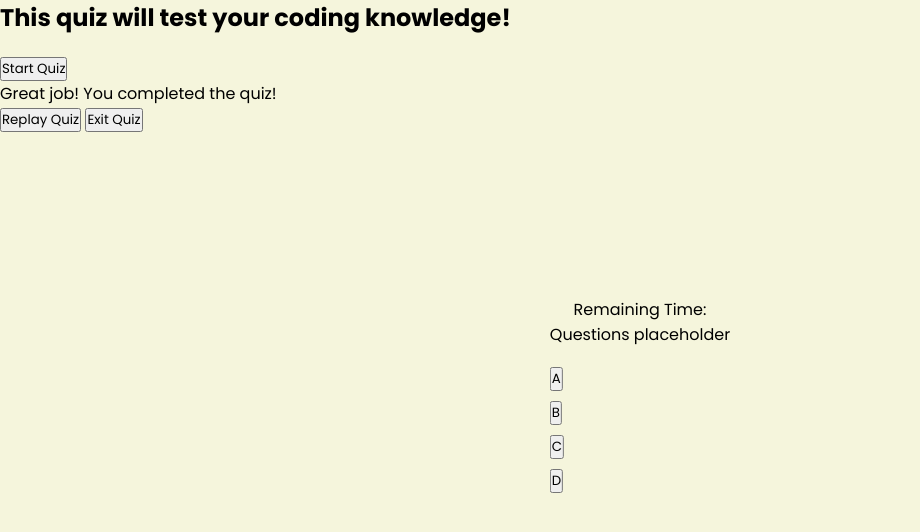
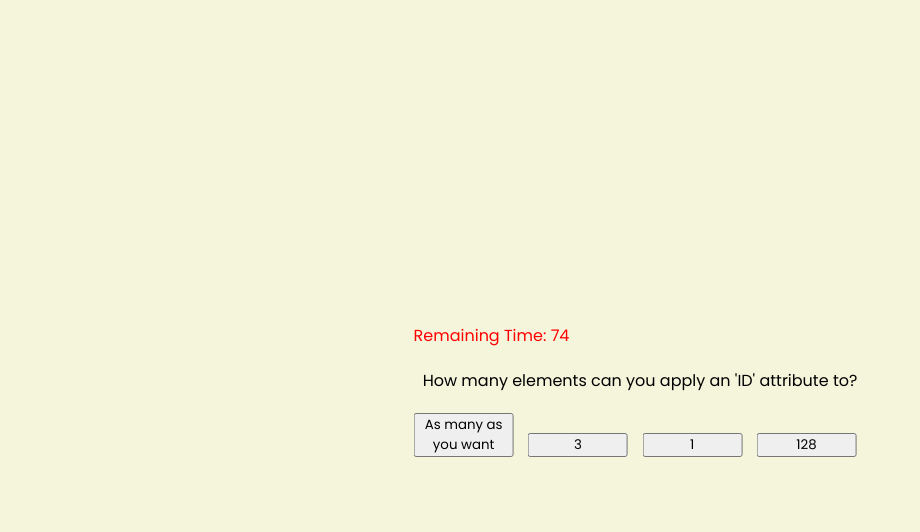
Before and after one commit to kyairlakayla/code-quiz, a plain HTML site: page index.html in a window 1280 px wide. Both pictures are taken after a click on the button "Start Quiz". Shown: the whole page, without its empty margins (0-920 px from the left). Drawn offline with Linux system fonts and the light colour scheme.

Commit message:
setup timer element +loop questions in javascript

```diff
--- a/assets/script.js
+++ b/assets/script.js
@@ -0,0 +1,135 @@
+// Target HTML elements
+var startQuizDiv = document.getElementById("start-page");
+var quizBody = document.getElementById("quiz-start");
+var quizTimer = document.getElementById("timer");
+var quizQuestions = document.getElementById("questions");
+var answerOptions = document.getElementById("answer-options");
+var answerResult = document.getElementById("answer-result");
+var resultBox = document.getElementById("results-box");
+var finalScore = document.getElementById("score");
+var startBtn = document.getElementById("start-btn")
+var questionText = document.getElementById("question-text");
+var buttonA = document.getElementById("a");
+var buttonB = document.getElementById("b");
+var buttonC = document.getElementById("c");
+var buttonD = document.getElementById("d");
+var buttonRestart = document.getElementById("restart");
+var buttonQuit = document.getElementById("quit");
+
+// Quiz questions object array
+var quizQuestions = [{
+    question: "How many elements can you apply an 'ID' attribute to?",
+    choiceA: "As many as you want",
+    choiceB: "3",
+    choiceC: "1",
+    choiceD: "128",
+    correctAnswer: "c"},
+  {
+    question: "What does DOM stand for?",
+    choiceA: "Document Object Model",
+    choiceB: "Display Object Management",
+    choiceC: "Digital Ordinance Model",
+    choiceD: "Desktop Oriented Mode",
+    correctAnswer: "a"},
+   {
+    question: "What is used primarily to add styling to a web page?",
+    choiceA: "HTML",
+    choiceB: "CSS",
+    choiceC: "Python",
+    choiceD: "React.js",
+    correctAnswer: "b"},
+    {
+    question: "What HTML tags are JavaScript code wrapped in?",
+    choiceA: "&lt;div&gt;",
+    choiceB: "&lt;link&gt;",
+    choiceC: "&lt;head&gt;",
+    choiceD: "&lt;script&gt;",
+    correctAnswer: "d"},
+    {
+    question: "When is localStorage data cleared?",
+    choiceA: "No expiration time",
+    choiceB: "On page reload",
+    choiceC: "On browser close",
+    choiceD: "On computer restart",
+    correctAnswer: "a"},
+    {
+    question: "What does WWW stand for?",
+    choiceA: "Web World Workings",
+    choiceB: "Weak Winter Wind",
+    choiceC: "World Wide Web",
+    choiceD: "Wendy Wants Waffles",
+    correctAnswer: "c"},
+    {
+    question: "What HTML attribute references an external JavaScript file?",
+    choiceA: "href",
+    choiceB: "src",
+    choiceC: "class",
+    choiceD: "index",
+    correctAnswer: "b"},
+
+];
+
+var finalQuestionIndex = quizQuestions.length;
+var currentQuestionIndex = 0;
+var timeLeft = 76;
+var timerInterval;
+var score = 0;
+var correct;
+
+// Hide div elements until start button click
+window.onload = function() {
+    startQuizDiv.style.display = "block";
+    quizBody.style.display = "none";
+    resultBox.style.display = "none";
+}
+
+// If start button clicked
+function startQuiz() {
+    quizBody.style.display = "block";
+    startQuizDiv.style.display = "none";
+    resultBox.style.display = "none";
+    generateQuizQuestions();
+
+// Timer
+    timerInterval = setInterval(function() {
+        timeLeft--;
+        quizTimer.textContent = "Remaining Time: " + timeLeft;
+
+        if(timeLeft === 0) {
+         clearInterval(timerInterval);
+            showScore();
+        }
+    }, 1000);
+}
+
+// Function to cycle through questions object array
+function generateQuizQuestions() {
+    startQuizDiv.style.display = "none";
+    if (currentQuestionIndex === finalQuestionIndex) {
+        return showScore();
+    }
+    var currentQuestion = quizQuestions[currentQuestionIndex];
+    questionText.innerHTML = currentQuestion.question;
+    buttonA.innerHTML = currentQuestion.choiceA;
+    buttonB.innerHTML = currentQuestion.choiceB;
+    buttonC.innerHTML = currentQuestion.choiceC;
+    buttonD.innerHTML = currentQuestion.choiceD;
+}
+
+// Check user responses
+function checkAnswer(answer) {
+    correct = quizQuestions[currentQuestionIndex].correctAnswer;
+        if (answer === correct && currentQuestionIndex !== finalQuestionIndex) {
+            score++;
+            alert('Correct!');
+            currentQuestionIndex++;
+            generateQuizQuestions();
+        }
+        else if (answer !== correct && currentQuestionIndex !== finalQuestionIndex) {
+            alert('Incorrect!')
+            timeLeft -= 10;
+            currentQuestionIndex++;
+            generateQuizQuestions();
+        }
+
+}
--- a/assets/style.css
+++ b/assets/style.css
@@ -10,7 +10,7 @@ body {
     background-color: beige;
 }
 
-start-page, .quiz-start, results-box {
+.start-page, .quiz-start, .results-box {
     position: absolute;
     top: 50%;
     left: 50%;
@@ -20,14 +20,27 @@ start-page, .quiz-start, results-box {
 }
 
 .start-page h2 {
-    padding-bottom: 20px;
+    padding-bottom: 10px;
+}
+.start-page p {
+    color: red;
+    margin-bottom: 20px;
 }
 
+/* Quiz start */
 .questions p {
     margin-bottom: 20px;
 }
 
 .answer-options button {
-    display: block;
-    margin-bottom: 10px;
+    display: inline-block;
+    width: 100px;
+    margin-right: 10px;
+    margin-bottom: 20px;
 }
+
+.timer {
+    color: red;
+    text-align: left;
+    margin-bottom: 20px;
+}
--- a/index.html
+++ b/index.html
@@ -9,22 +9,23 @@
     <link rel="stylesheet" href="https://cdnjs.cloudflare.com/ajax/libs/font-awesome/5.15.3/css/all.min.css">
 </head>
 <body>
-   <div class="start-page">
-       <h2>This quiz will test your coding knowledge!</h2>
-       <button>Start Quiz</button>
+   <div id="start-page" class="start-page">
+       <h2>This quiz will test your coding knowledge.</h2>
+       <p>Careful! Time will be deducted for incorrect responses!</p>
+       <button id="start-btn" onclick="startQuiz()">Start Quiz</button>
     </div>
 
     <!-- Quiz box -->
-    <div class="quiz-start">
+    <div id="quiz-start" class="quiz-start">
         <header>
-            <div class="timer">
-                <div id="timer-text">Remaining Time: </div>
+            <div id="timer" class="timer">
+                <div id="timer-text" class="timer-text">Remaining Time: </div>
             </div>
         </header>
         <section>
-        <div class="questions">
+        <div id="questions" class="questions">
             <!-- insert questions from Javascript -->
-            <p>Questions placeholder</p>
+            <p id="question-text"></p>
         </div>
         <div class="answer-options">
             <button id="a" onclick="checkAnswer('a')">A</button>
@@ -37,12 +38,12 @@
     </div>
 
     <!-- Quiz results box -->
-    <div class="results-box">
-        <div class="completed">Great job! You completed the quiz!</div>
-        <div class="score">
+    <div id="results-box">
+        <div id="completed">Great job! You completed the quiz!</div>
+        <div id="score">
             <!-- insert score result from Javascript -->
         </div>
-        <div class="buttons">
+        <div id="buttons">
             <button class="restart">Replay Quiz</button>
             <button class="quit">Exit Quiz</button>
         </div>
```
